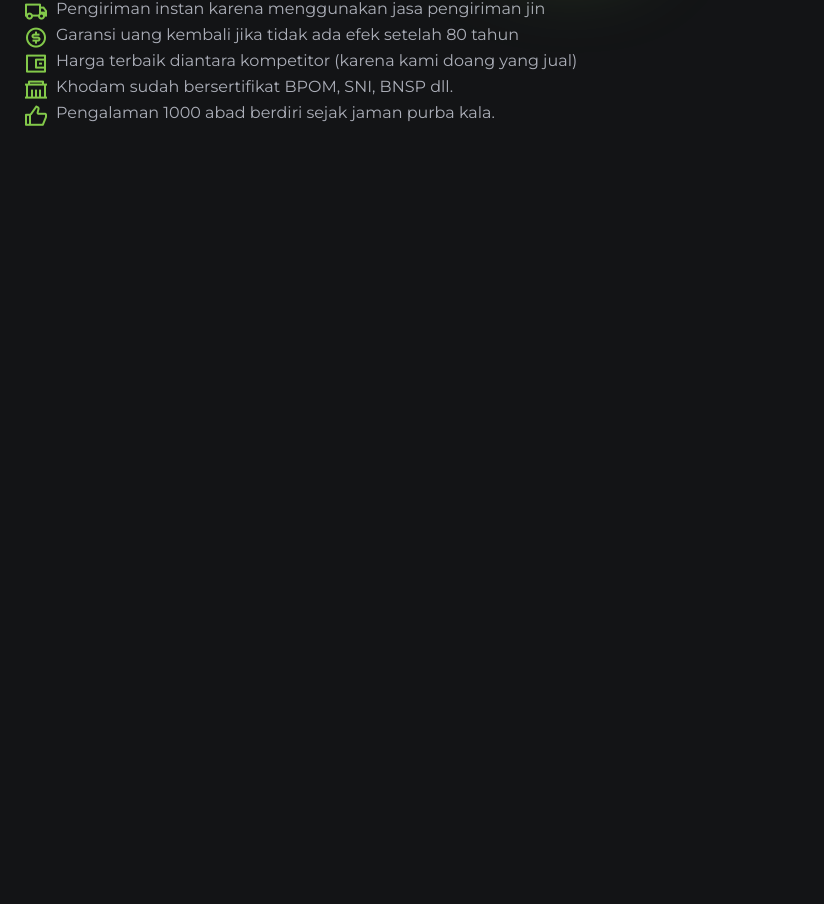
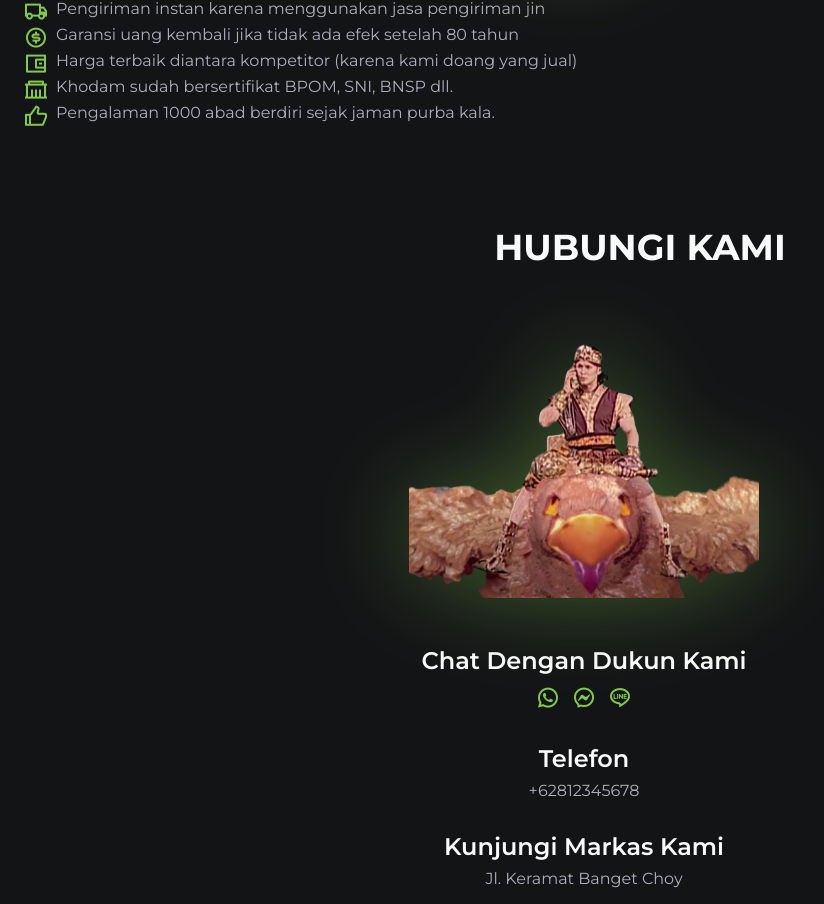
Before and after one commit to dharmasatrya/store, a PHP site: page / in a window 1280 px wide. Shown: the part 3639-4543 px from the top of the page, without its empty margins (0-824 px from the left). Before the commit the page ends 3765 px from the top, so only its background shows below. Run offline with PHP 8.4, Linux system fonts and the light colour scheme; some libraries are stand-ins or nearby versions.

Commit message:
feat/contact-us-page

```diff
--- a/assets/css/style.css
+++ b/assets/css/style.css
@@ -434,3 +434,41 @@ img {
   font-size: 1.5rem;
   color: var(--first-color)
 }
+
+/*=============== CONTACT US ===============*/
+.contact__container{
+  padding-top: 2rem;
+  row-gap: 3rem;
+}
+
+.contact__img{
+  width: 350px;
+  filter: drop-shadow(var(--shadow-img));
+  justify-self: center;
+}
+
+.contact__content{
+  display: grid;
+  row-gap: 2rem;
+  text-align: center;
+}
+
+.contact__title{
+  font-size: var(--h2-font-size);
+  margin-bottom: 0.5rem;
+}
+
+.contact__social{
+  display: flex;
+  justify-content: center;
+  column-gap: .75rem;
+}
+
+.contact__social a{
+  color: var(--first-color);
+  font-size: 1.5rem;
+}
+
+.contact__info{
+  font-style: normal;
+}
--- a/index.html
+++ b/index.html
@@ -36,7 +36,7 @@
                         <a href="#shop" class="nav__link">Shop</a>
                     </li>
                     <li class="nav__item">
-                        <a href="#care" class="nav__link">Care</a>
+                        <a href="#about" class="nav__link">About Us</a>
                     </li>
                     <li class="nav__item">
                         <a href="#contact" class="nav__link">Contact Us</a>
@@ -256,7 +256,48 @@
 
         <!--==================== CONTACT ====================-->
         <section class="contact section" id="contact">
+            <h2 class="section__title">
+                HUBUNGI KAMI
+            </h2>
 
+            <div class="contact__container container grid">
+                <img src="assets/img/contact__img.png" alt="image" class="contact__img">
+                <div class="contact__content">
+                    <div>
+                        <h3 class="contact__title">Chat Dengan Dukun Kami</h3>
+
+                        <div class="contact__social">
+
+                            <a href="" target="_blank">
+                                <i class="ri-whatsapp-line"></i>
+                            </a>
+
+                            <a href="" target="_blank">
+                                <i class="ri-messenger-line"></i>
+                            </a>
+
+                            <a href="" target="_blank">
+                                <i class="ri-line-line"></i>
+                            </a>
+
+                        </div>
+                    </div>
+
+                    <div>
+                        <h3 class="contact__title">Telefon</h3>
+                        <address class="contact__info">
+                            +62812345678
+                        </address>
+                    </div>
+
+                    <div>
+                        <h3 class="contact__title">Kunjungi Markas Kami</h3>
+                        <address class="contact__info">
+                            Jl. Keramat Banget Choy
+                        </address>
+                    </div>
+                </div>
+            </div>
         </section>
     </main>
 
```
Also changed, not shown: assets/img/contact__img.png (added).
